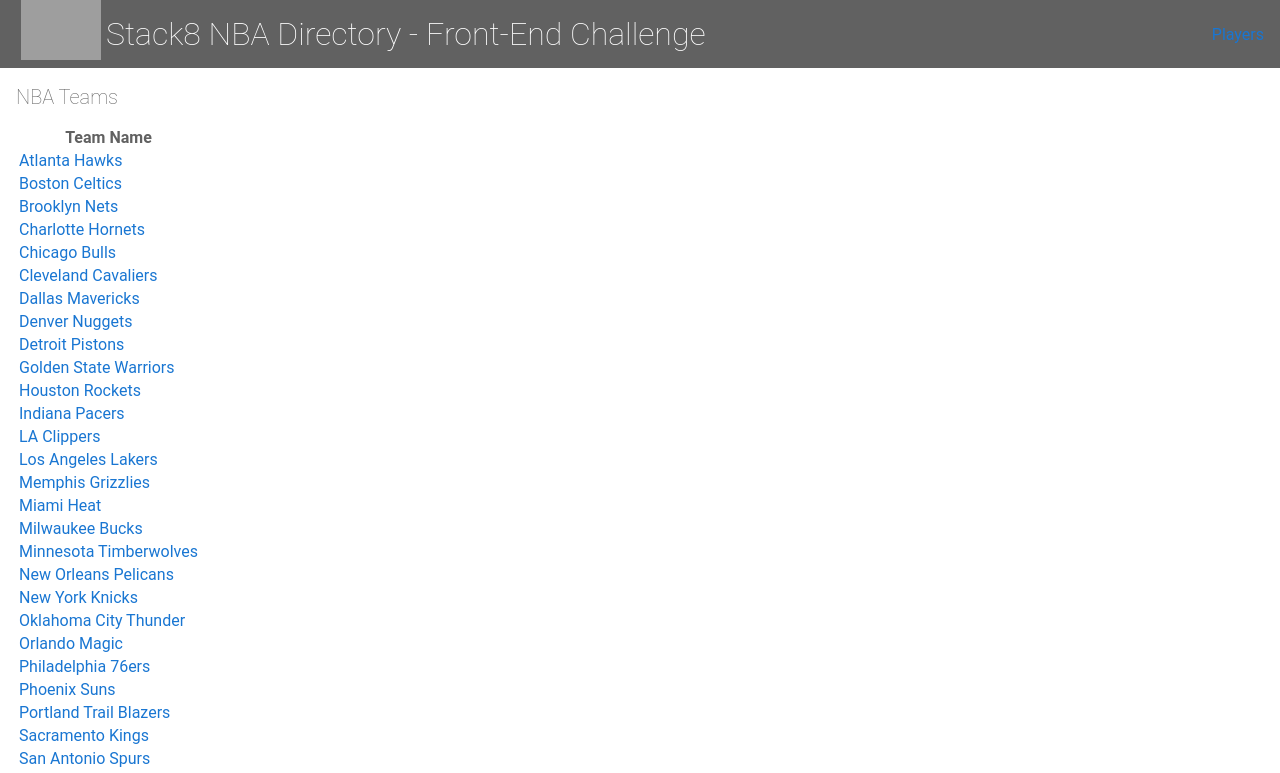
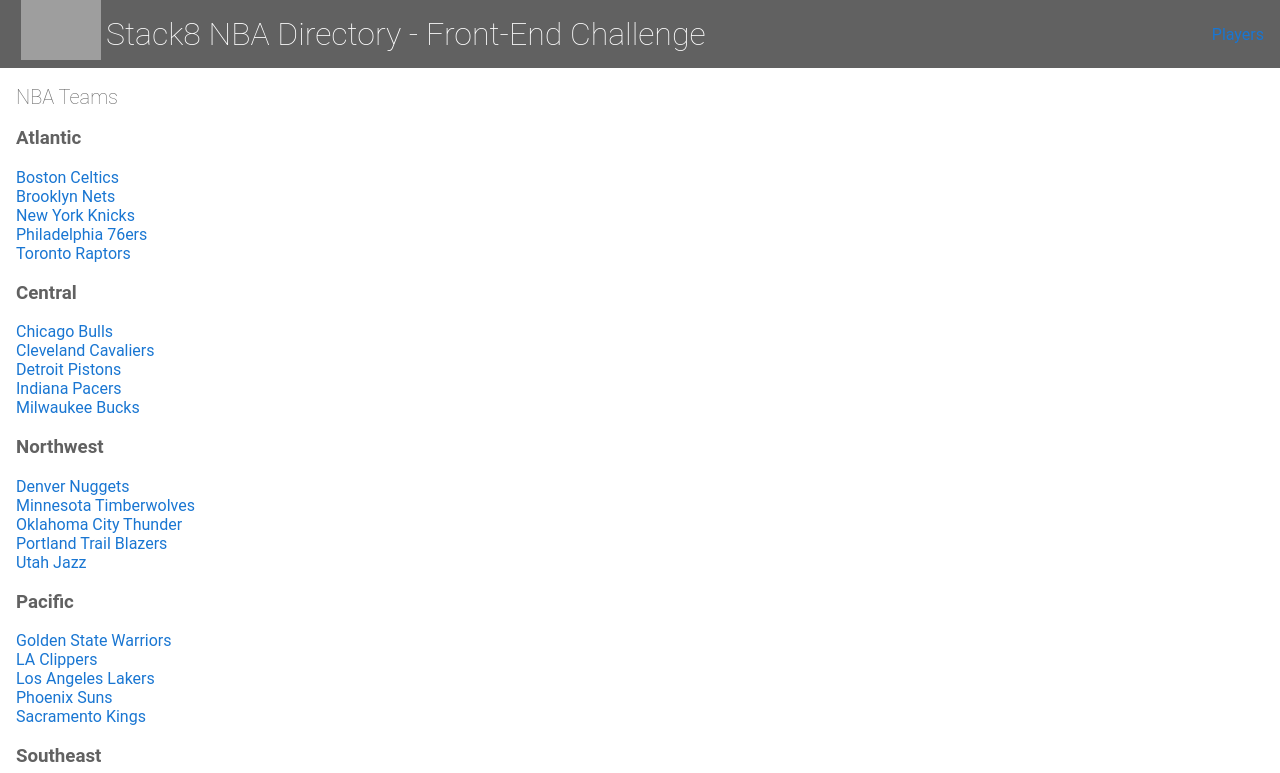
Before and after one commit to jsonyeung/nba-tech-challenge, an Angular app: page / in a window 1280 px wide. Shown: the top 773 px of the page. Built offline with nearby package versions, Linux system fonts and the light colour scheme; grey boxes are pictures that could not be loaded.

Commit message:
Group teams by division

```diff
--- a/src/app/component/team-list/team-list.component.html
+++ b/src/app/component/team-list/team-list.component.html
@@ -1,14 +1,11 @@
 <h2>NBA Teams</h2>
 
-<table>
-    <thead>
-        <tr>
-            <th>Team Name</th>
-        </tr>
-    </thead>
-    <tbody>
-        <tr *ngFor="let team of teams">
-            <td><a routerLink="/details/{{team.id}}">{{team.fullName}}</a></td>
-        </tr>
-    </tbody>
-</table>
+<div *ngFor="let entry of divisionTeams | keyvalue">
+    <!-- Division Type -->
+    <h3>{{ entry.key }}</h3>
+
+    <!-- Teams within Division -->
+    <div *ngFor="let team of entry.value">
+        <a routerLink="/details/{{team.id}}">{{ team.fullName }}</a>
+    </div>
+</div>
--- a/src/app/component/team-list/team-list.component.ts
+++ b/src/app/component/team-list/team-list.component.ts
@@ -1,22 +1,29 @@
 import { Component, OnInit } from '@angular/core';
 import { Team } from '../../model/model';
 import { TeamService } from '../../service/team.service';
-
 @Component({
   selector: 'app-team-list',
   templateUrl: './team-list.component.html',
   styleUrls: ['./team-list.component.css']
 })
 export class TeamListComponent implements OnInit {
-  teams: Team[];
+  divisionTeams;
 
   constructor(
     private teamService: TeamService
   ) {}
 
   ngOnInit(): void {
-    this.teamService.getAllTeams().subscribe(result => {
-      this.teams = result;
+    this.teamService.getAllTeams()
+      .subscribe((teams: Team[]) => {
+        this.divisionTeams = this.groupBy(teams, 'division');
     });
   }
+
+  private groupBy(arr: Array<Object>, key: string): Object {
+    return arr.reduce((acc, v) => {
+      (acc[v[key]] = acc[v[key]] || []).push(v);
+      return acc;
+    }, {});
+  }
 }
```
